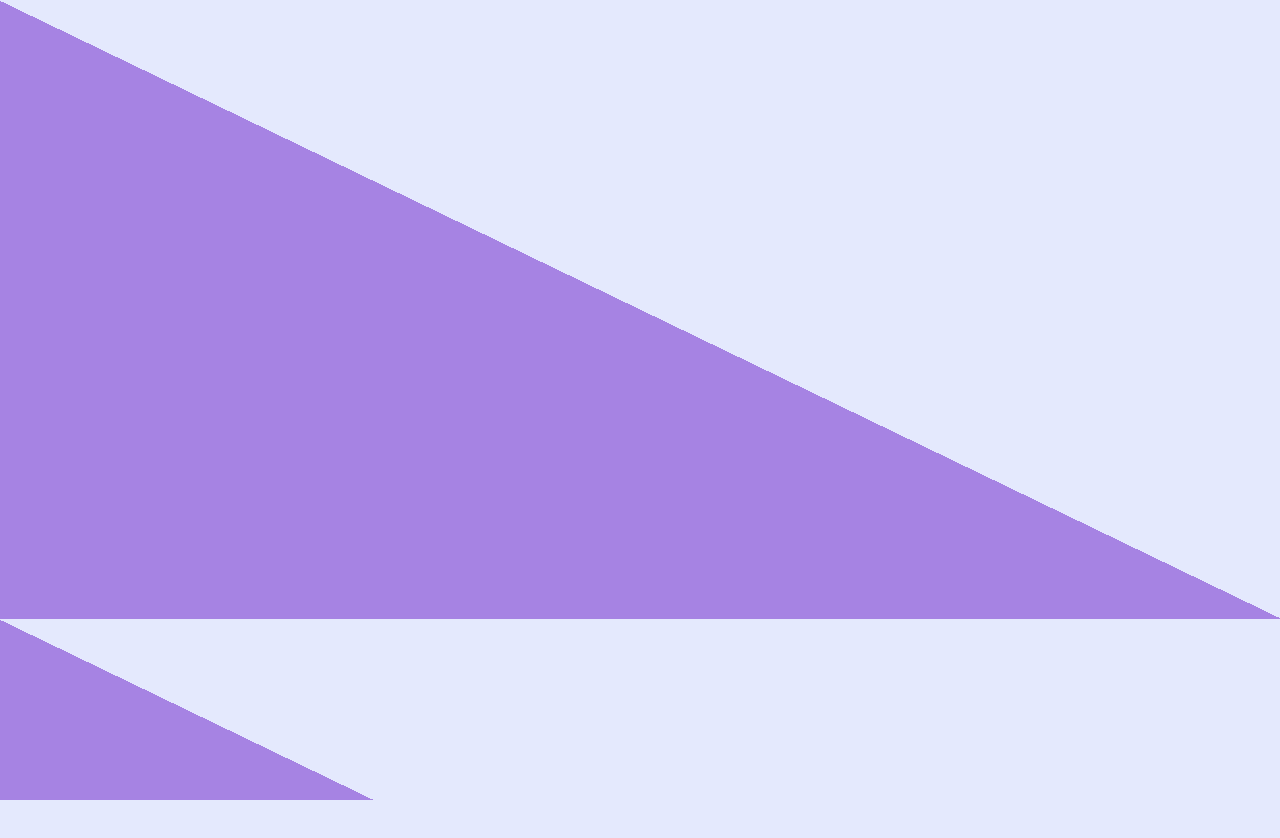
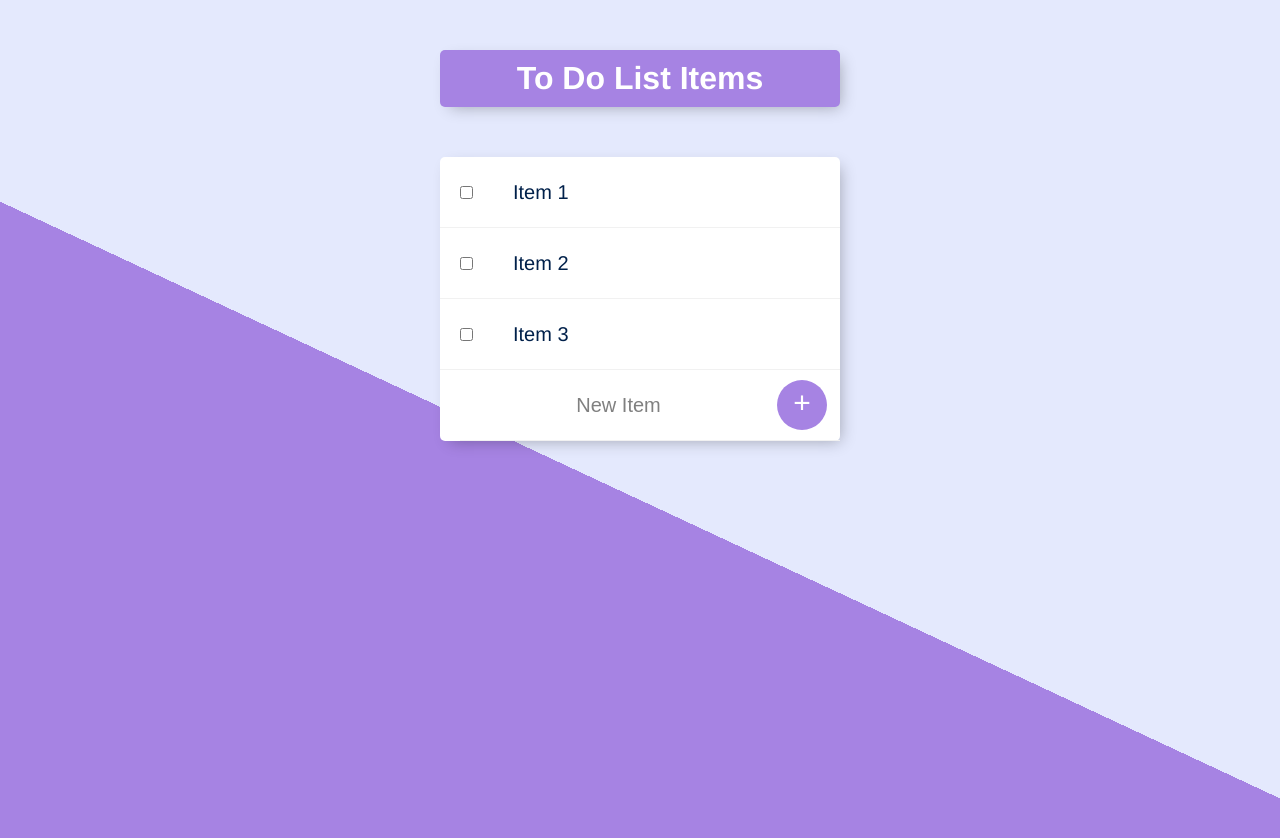
Before and after one commit to imuqeetchaudhary/todolist, a React (Create React App) app: page / in a window 1280 px wide. Shown: the top 838 px of the page. Before the commit the page ends 800 px from the top, so only its background shows below. Built offline with nearby package versions, Linux system fonts and the light colour scheme.

Commit message:
added styles for todolist app

```diff
--- a/src/App.js
+++ b/src/App.js
@@ -1,7 +1,10 @@
 import "./App.css";
+import List from "./components/List";
 
 function App() {
-  return <div className="App"></div>;
+  return <div className="App">
+    <List />
+  </div>;
 }
 
 export default App;
--- /dev/null
+++ b/src/components/List.jsx
@@ -0,0 +1,38 @@
+import React from "react";
+
+const List = () => {
+  return (
+    <div>
+      <div className="box" id="heading">
+        <h1>To Do List Items</h1>
+      </div>
+
+      <div className="box">
+        <div className="item">
+          <input type="checkbox" />
+          <p>Item 1</p>
+        </div>
+        <div className="item">
+          <input type="checkbox" />
+          <p>Item 2</p>
+        </div>
+        <div className="item">
+          <input type="checkbox" />
+          <p>Item 3</p>
+        </div>
+
+        <form className="item">
+          <input
+            type="text"
+            name="newItem"
+            placeholder="New Item"
+            autoComplete="off"
+          />
+          <button type="submit">+</button>
+        </form>
+      </div>
+    </div>
+  );
+};
+
+export default List;
--- a/src/index.css
+++ b/src/index.css
@@ -1,20 +1,86 @@
-/* body {
-  margin: 0;
-  font-family: -apple-system, BlinkMacSystemFont, 'Segoe UI', 'Roboto', 'Oxygen',
-    'Ubuntu', 'Cantarell', 'Fira Sans', 'Droid Sans', 'Helvetica Neue',
-    sans-serif;
-  -webkit-font-smoothing: antialiased;
-  -moz-osx-font-smoothing: grayscale;
+html {
+  background-color: #E4E9FD;
+  background-image: -webkit-linear-gradient(65deg, #A683E3 50%, #E4E9FD 50%);
+  min-height: 1000px;
+  font-family: 'helvetica neue';
 }
 
-code {
-  font-family: source-code-pro, Menlo, Monaco, Consolas, 'Courier New',
-    monospace;
-} */
+h1 {
+  color: #fff;
+  padding: 10px;
+}
 
-html {
-  background-color: #E4E9FD;
-  background-image: -webkit-linear-gradient(64.25deg, #A683E3 50%, #E4E9FD 50%);
-  min-height: 619px;
-  font-family: 'helvetica neue';
+#heading {
+  background-color: #A683E3;
+  text-align: center;
 }
+
+.box {
+  max-width: 400px;
+  margin: 50px auto;
+  background-color: white;
+  border-radius: 5px;
+  box-shadow: 5px 5px 15px -5px rgba(0, 0, 0, 0.3);
+}
+
+.item {
+  display: flex;
+  min-height: 70px;
+  align-items: center;
+  border-bottom: 1px solid #f1f1f1;
+}
+
+p {
+  padding: 20px;
+  margin: 0;
+  font-size: 20px;
+  font-weight: 200;
+  color: #00204a;
+}
+
+input[type="checkbox"] {
+  margin: 20px;
+}
+
+input:checked+p {
+  text-decoration: line-through;
+  text-decoration-color: #A683E3;
+}
+
+form {
+  text-align: center;
+  margin-left: 20px;
+}
+
+input[type="text"] {
+  top: 10px;
+  height: 60px;
+  border: none;
+  font-size: 20px;
+  text-align: center;
+  font-weight: 200;
+  background: transparent;
+  width: 313px;
+}
+
+input[type="text"]:focus {
+  outline: none;
+  box-shadow: 0 3px 0 0 #A683E3;
+}
+
+::placeholder {
+  color: grey;
+  opacity: 1;
+}
+
+button {
+  background-color: #A683E3;
+  border-color: transparent;
+  width: 50px;
+  min-height: 50px;
+  border-radius: 50%;
+  color: #fff;
+  font-size: 30px;
+  padding-bottom: 6px;
+  border-width: 0;
+}
```
